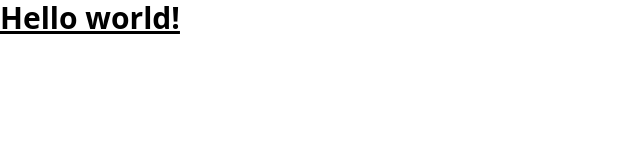
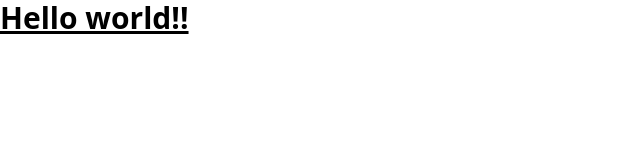
Before and after one commit to G-Linares/tailwind-example, a React (Create React App) app: page / in a window 1280 px wide. Shown: the top 160 px of the page, without its empty margins (0-640 px from the left). Built offline with nearby package versions, Linux system fonts and the light colour scheme.

Commit message:
added new branch

```diff
--- a/src/App.js
+++ b/src/App.js
@@ -3,7 +3,7 @@ import React from 'react'
 const App = () => {
   return (
     <h1 className="text-3xl font-bold underline">
-      Hello world!
+      Hello world!!
     </h1>
   )
 }
```
